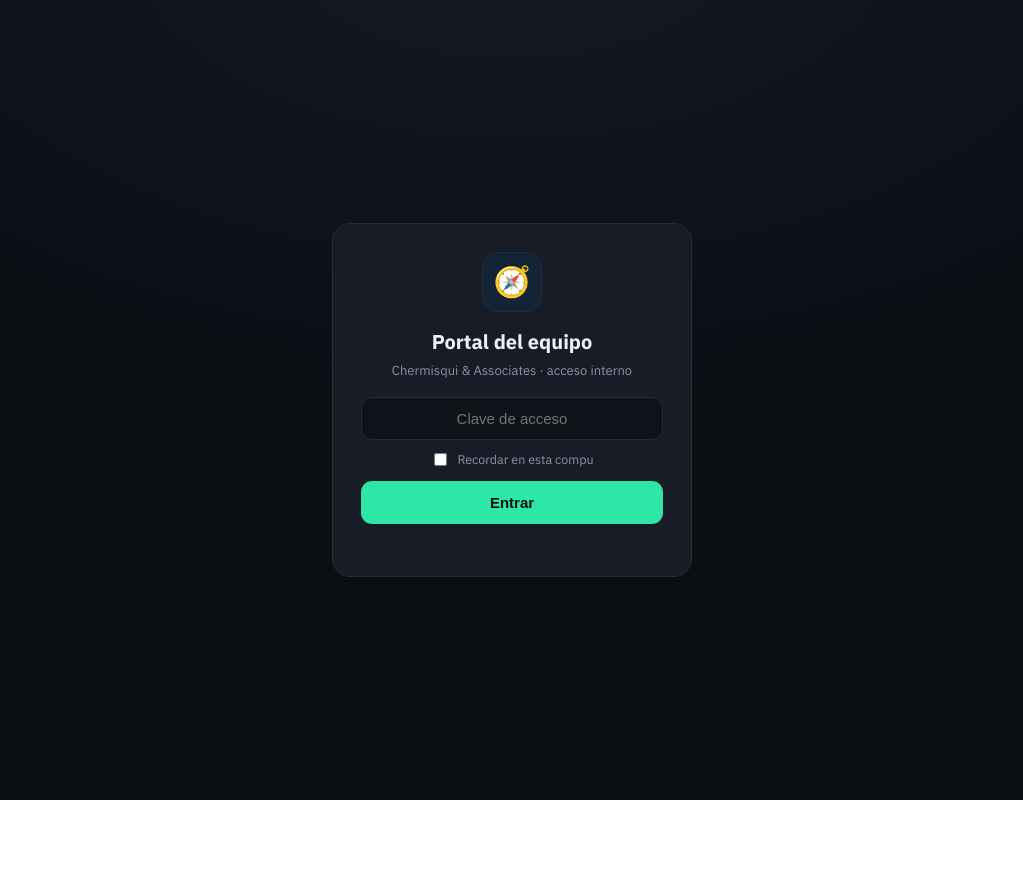
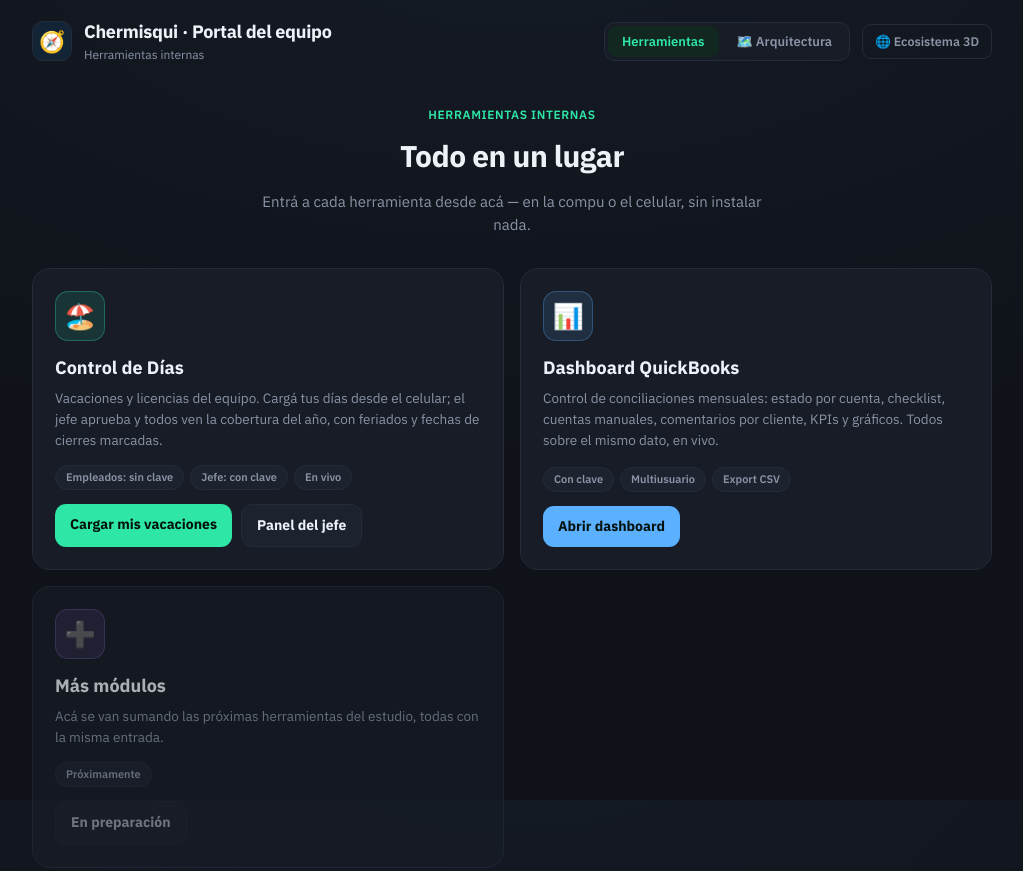
Before and after one commit to ematiromero98/chermisqui-portal, a plain HTML site: page index.html in a window 1280 px wide. Shown: the top 871 px of the page, without its empty margins (128-1151 px from the left). Before the commit the page ends 800 px from the top, so only its background shows below. Drawn offline with Linux system fonts and the light colour scheme.

Commit message:
Portal: quita el pedido de clave de entrada
El control se hacía en el navegador contra un SHA-256 sin sal: no protegía
nada (los links ya están en el HTML) y permitía averiguar offline la clave,
que coincidía con el PIN de las herramientas. El portal queda como página de
links; cada herramienta sigue pidiendo su PIN en el servidor (con bloqueo por
intentos fallidos).

Co-Authored-By: Claude Opus 5.5 <noreply@anthropic.com>

```diff
--- a/index.html
+++ b/index.html
@@ -21,18 +21,6 @@
   a{text-decoration:none;color:var(--menta)}
   .hidden{display:none!important}
 
-  /* ===== Gate ===== */
-  .gate{position:fixed;inset:0;background:radial-gradient(900px 500px at 50% -10%,#141a25,#0b0e13);
-    display:grid;place-items:center;z-index:100;padding:20px}
-  .gate-card{background:var(--card);border:1px solid var(--borde);border-radius:18px;padding:28px;max-width:360px;width:100%;text-align:center}
-  .gate-card .logo{width:60px;height:60px;border-radius:16px;background:var(--celeste-t);border:1px solid var(--borde);display:inline-grid;place-items:center;font-size:30px;margin-bottom:14px}
-  .gate-card h1{font-size:20px;margin:0 0 4px}
-  .gate-card p{color:var(--suave);font-size:13px;margin:0 0 16px}
-  .gate-card input{width:100%;background:var(--fondo);border:1px solid var(--borde);border-radius:11px;padding:12px;color:var(--texto);font-size:15px;text-align:center}
-  .gate-card input:focus{outline:none;border-color:var(--menta)}
-  .gate-card button{width:100%;margin-top:12px;background:var(--menta);color:#04120c;border:none;border-radius:11px;padding:13px;font-weight:700;font-size:15px;cursor:pointer}
-  .gate-err{color:var(--rojo);font-size:12.5px;min-height:16px;margin-top:8px}
-  .gate-card label{display:flex;align-items:center;justify-content:center;gap:7px;margin-top:10px;font-size:12.5px;color:var(--suave)}
 
   /* ===== Topbar ===== */
   .top{display:flex;align-items:center;gap:12px;padding:18px 0 8px;flex-wrap:wrap}
@@ -126,21 +114,8 @@
 </head>
 <body>
 
-<!-- ===== Gate ===== -->
-<div id="gate" class="gate">
-  <form class="gate-card" id="gate-form" autocomplete="off">
-    <div class="logo">🧭</div>
-    <h1>Portal del equipo</h1>
-    <p>Chermisqui &amp; Associates · acceso interno</p>
-    <input id="pin" type="password" placeholder="Clave de acceso" autocomplete="off">
-    <label><input type="checkbox" id="remember" style="width:auto"> Recordar en esta compu</label>
-    <button type="submit">Entrar</button>
-    <div class="gate-err" id="err"></div>
-  </form>
-</div>
-
 <!-- ===== Portal ===== -->
-<div id="portal" class="hidden">
+<div id="portal">
 <div class="wrap">
   <div class="top">
     <div class="logo">🧭</div>
@@ -148,7 +123,6 @@
     <div class="sp"></div>
     <div class="nav"><button data-v="home" class="on">Herramientas</button><button data-v="arch">🗺️ Arquitectura</button></div>
     <a class="logout" href="ecosistema.html" style="text-decoration:none">🌐 Ecosistema 3D</a>
-    <button class="logout" id="logout">Salir</button>
   </div>
 
   <!-- Home -->
@@ -215,7 +189,7 @@
         <div class="layer" style="--z:80px">
           <div class="lh"><span class="tagc" style="background:var(--menta)"></span>Portal (esta página)</div>
           <div class="nodes">
-            <div class="node lock"><b>🧭 Portal del equipo</b><span>Puerta de entrada con clave a todas las herramientas</span><span class="k">GitHub Pages</span></div>
+            <div class="node open"><b>🧭 Portal del equipo</b><span>Página de entrada con los links a las herramientas</span><span class="k">GitHub Pages</span></div>
           </div>
         </div>
         <div class="conn"><i></i><b>abre cada herramienta ↓</b></div>
@@ -272,7 +246,7 @@
       <div class="seccard warn">
         <div class="ic">🛡️</div>
         <h4>La base está cerrada (RLS)</h4>
-        <p>Las tablas tienen Row Level Security: sin pasar por la función con la clave, no se puede leer ni escribir nada. La clave del portal es la puerta cómoda; la real está en cada herramienta.</p>
+        <p>Las tablas tienen Row Level Security: sin pasar por la función con la clave, no se puede leer ni escribir nada. El portal es solo una página de links: la clave se pide dentro de cada herramienta.</p>
       </div>
     </div>
   </section>
@@ -282,18 +256,7 @@
 
 <script>
 (function(){
-  const HASH="772db517248838b0220518b4eb296a1f79cc9e5a1a9830943652b52cf9d86b3e"; // SHA-256 de la clave del portal
   const $=s=>document.querySelector(s);
-  async function sha(t){ const b=await crypto.subtle.digest("SHA-256",new TextEncoder().encode(t));
-    return [...new Uint8Array(b)].map(x=>x.toString(16).padStart(2,"0")).join(""); }
-  function open(){ $("#gate").classList.add("hidden"); $("#portal").classList.remove("hidden"); }
-  try{ if(localStorage.getItem("chq_portal")===HASH) open(); }catch(e){}
-  $("#gate-form").addEventListener("submit",async e=>{
-    e.preventDefault(); const v=$("#pin").value.trim(); const h=await sha(v);
-    if(h===HASH){ try{ if($("#remember").checked) localStorage.setItem("chq_portal",HASH); }catch(e){} open(); }
-    else $("#err").textContent="Clave incorrecta";
-  });
-  $("#logout").addEventListener("click",()=>{ try{ localStorage.removeItem("chq_portal"); }catch(e){} location.reload(); });
   document.querySelector(".nav").addEventListener("click",e=>{ const b=e.target.closest("button"); if(!b) return;
     document.querySelectorAll(".nav button").forEach(x=>x.classList.remove("on")); b.classList.add("on");
     const v=b.dataset.v; $("#home").classList.toggle("hidden",v!=="home"); $("#arch").classList.toggle("hidden",v!=="arch");
```
